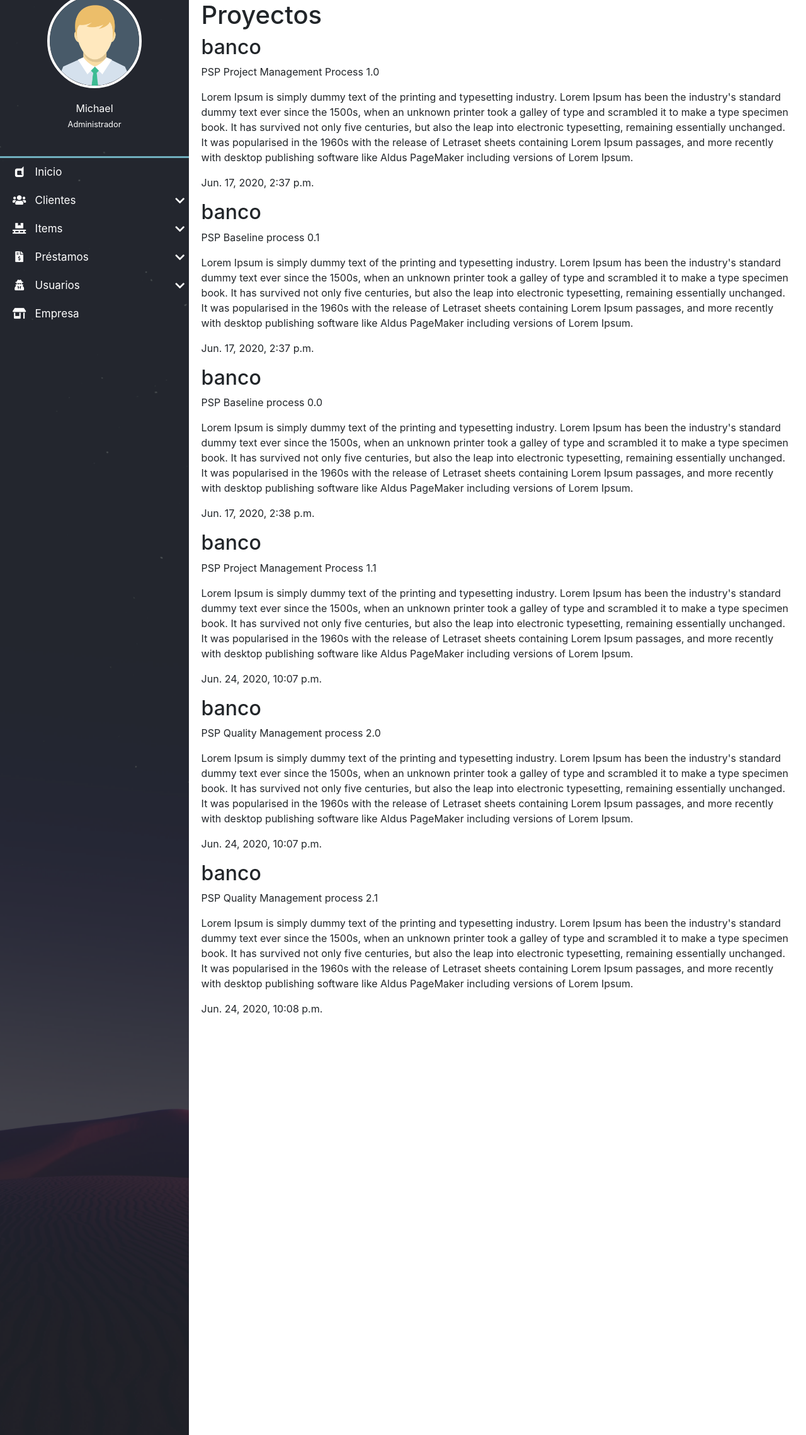
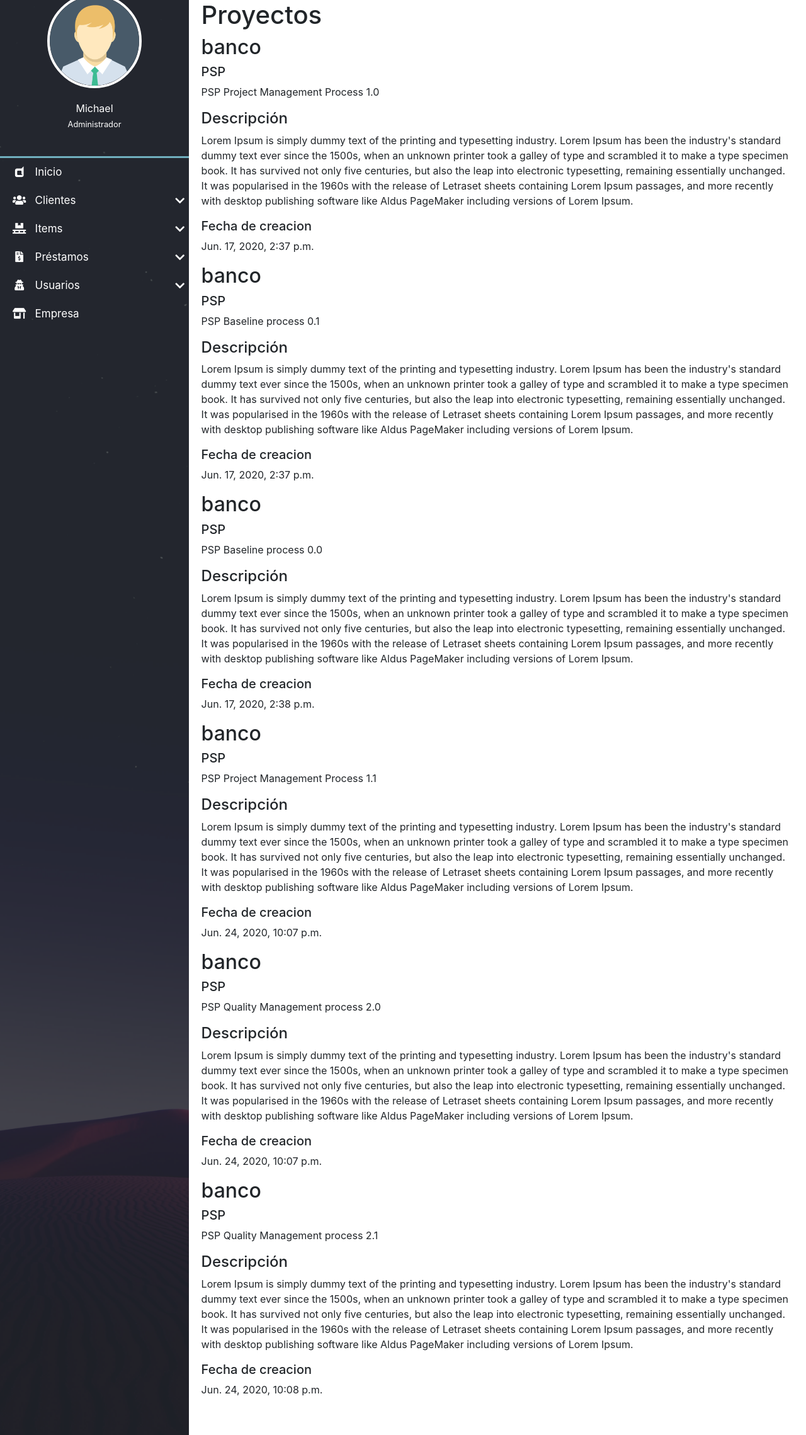
Before and after one commit to JhoanCarvajal/project_psp, a Django app: page /proyectos/ in a window 1280 px wide. Shown: the part 50-2329 px from the top of the page at 63% size. Run offline with Django 3.2, Linux system fonts and the light colour scheme; a user stored in the database is signed in; data comes from the database, SQL or seed files in the repository; both versions use the stored data as it was after the commit; some libraries are stand-ins or nearby versions.

Commit message:
se modificaron los proyectos en la base de datos y estructura

```diff
--- a/PspProject/mainApp/templates/mainApp/proyectos.html
+++ b/PspProject/mainApp/templates/mainApp/proyectos.html
@@ -4,10 +4,15 @@
 
 {% block content %}
     <h1>Proyectos</h1>
+    <div class="box-projecto">
         {% for proyecto in proyectos %}
             <h2>{{proyecto.1}} </h2>
+            <h5>PSP</h5>
             <p>{{proyecto.2}} </p>
+            <h4>Descripción</h4>
             <p>{{proyecto.3}} </p>
+            <h5>Fecha de creacion</h5>
             <p>{{proyecto.4}} </p>
         {% endfor %}
+    </div>
 {% endblock content %}
```
Also changed, not shown: PspProject/db.sqlite3. Lines whose indentation alone changed are shown as unchanged.
